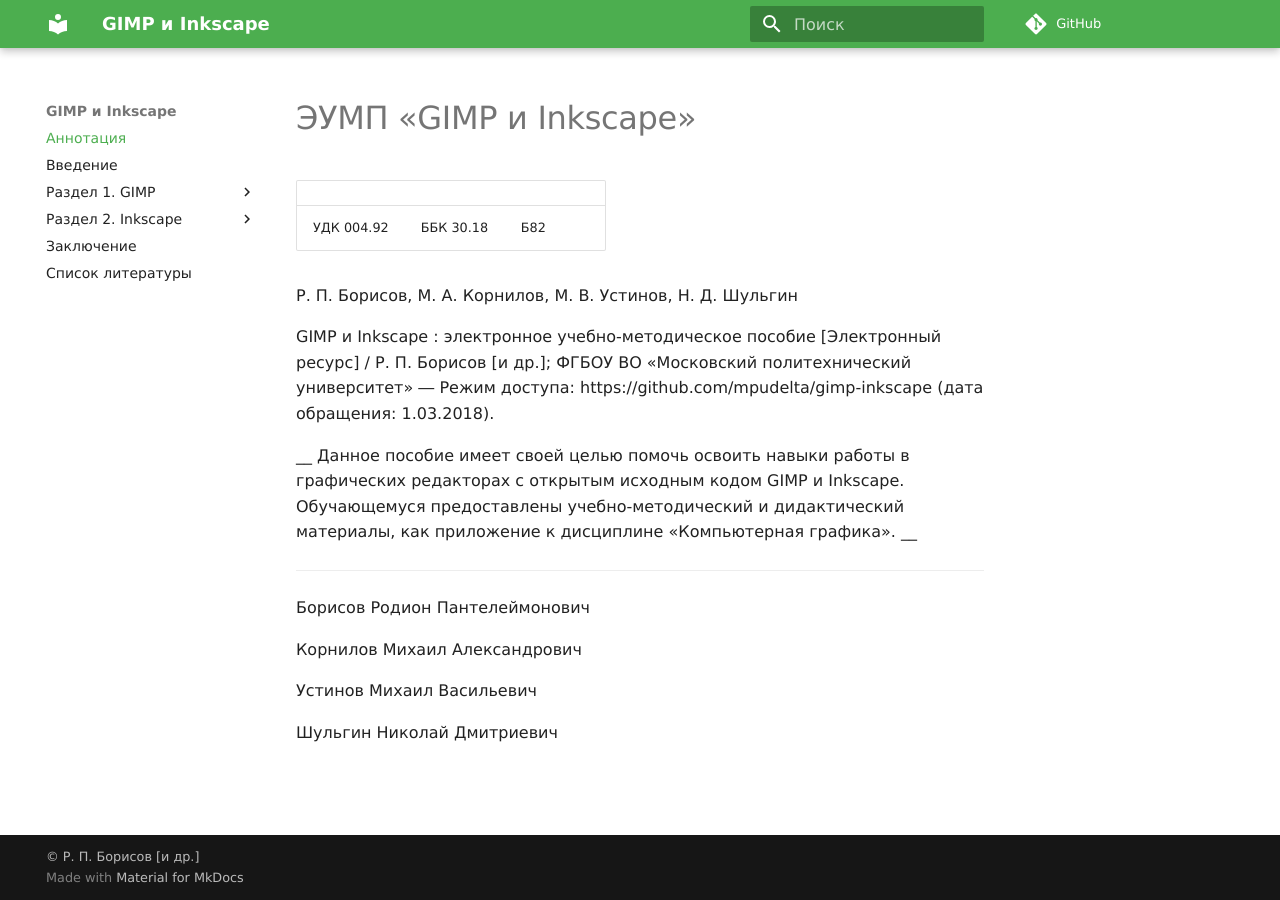
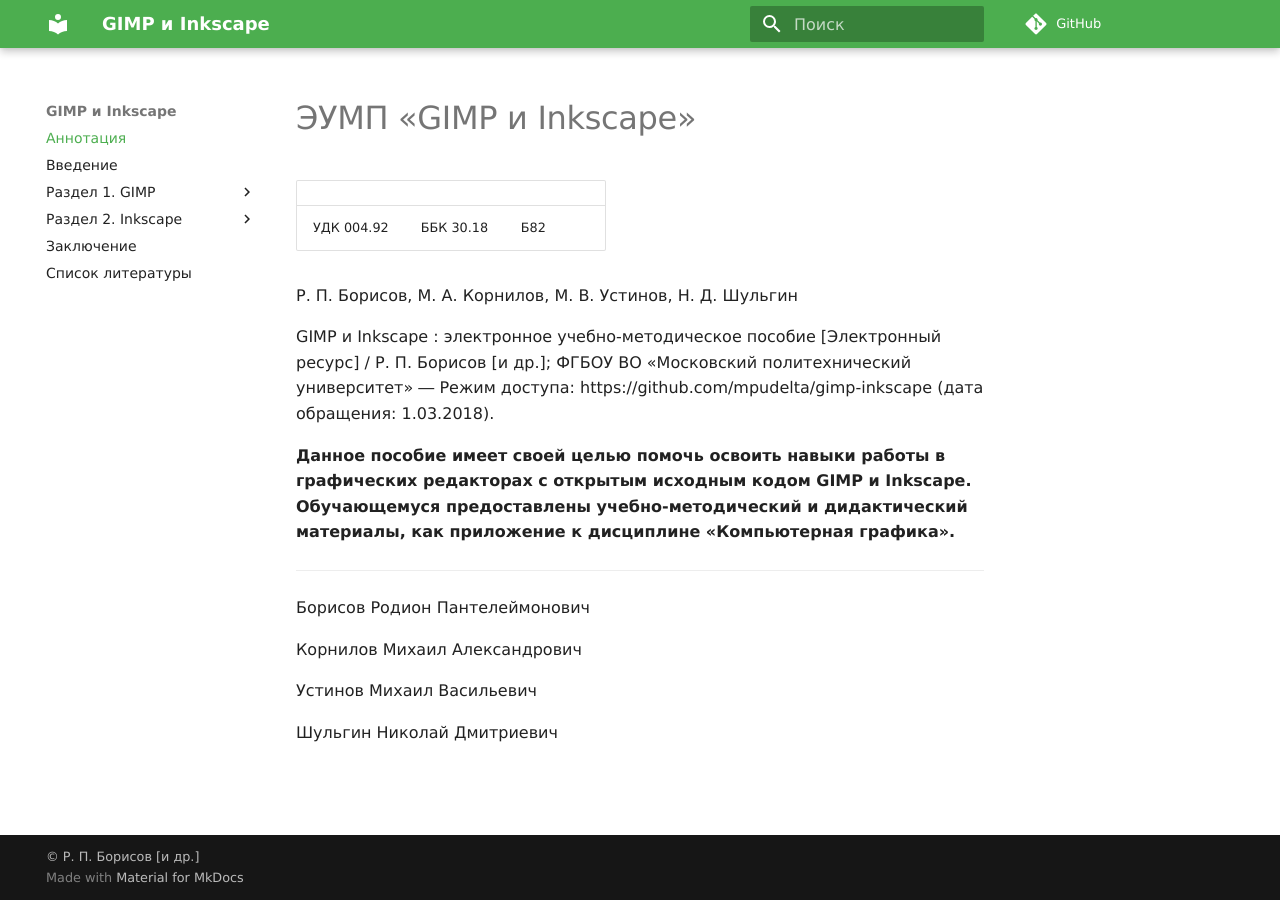
Before and after one commit to mpudelta/gimp-inkscape, an MkDocs documentation site: the page built from docs/index.md, in a window 1280 px wide. Built offline with MkDocs 1.6.1 and Material for MkDocs 9.7.7, drawn with Linux system fonts in a browser that asks for light colours; some web fonts are replaced; comment, search, counter and statistics services are not loaded; old or Windows-style settings are respelled for this version of MkDocs.

Commit message:
Исправил разметку

```diff
--- a/docs/index.md
+++ b/docs/index.md
@@ -8,9 +8,7 @@
 
 GIMP и Inkscape : электронное учебно-методическое пособие [Электронный ресурс] / Р. П. Борисов [и др.]; ФГБОУ ВО «Московский политехнический университет» ― Режим доступа: https://github.com/mpudelta/gimp-inkscape (дата обращения: 1.03.2018).
 
-__
-Данное пособие имеет своей целью помочь освоить навыки работы в графических редакторах с открытым исходным кодом GIMP и Inkscape. Обучающемуся предоставлены учебно-методический и дидактический материалы, как приложение к дисциплине «Компьютерная графика».
-__
+__Данное пособие имеет своей целью помочь освоить навыки работы в графических редакторах с открытым исходным кодом GIMP и Inkscape. Обучающемуся предоставлены учебно-методический и дидактический материалы, как приложение к дисциплине «Компьютерная графика».__
 
 ---
 
```
